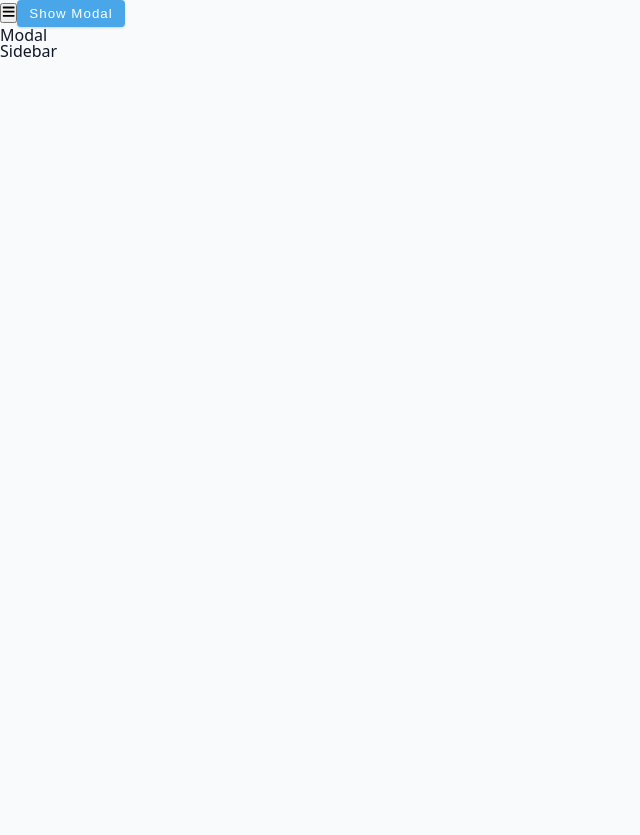
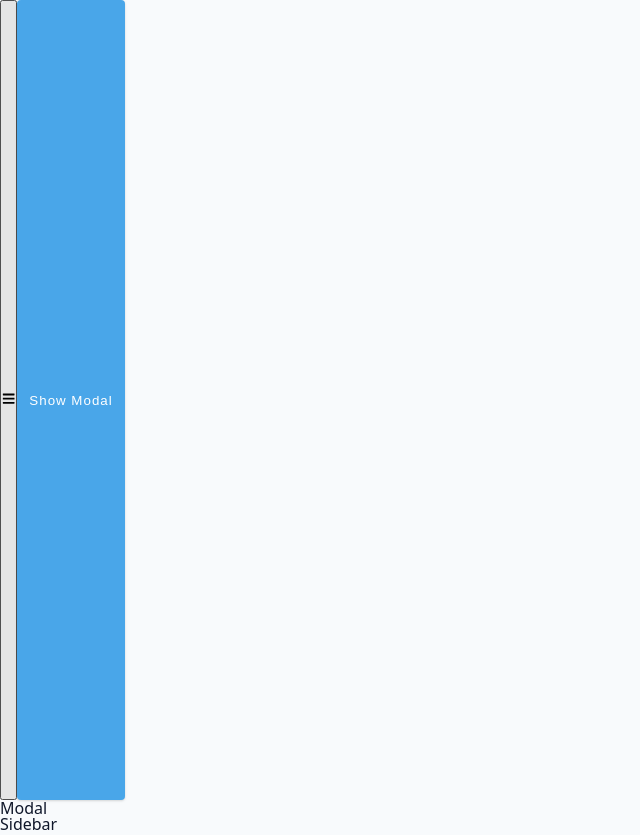
Before and after one commit to isnendyankp/sideBar, a React (Vite) app: page / in a window 1280 px wide. Shown: the whole page, without its empty margins (0-640 px from the left). Before the commit the page ends 800 px from the top, so only its background shows below. Built offline with nearby package versions, Linux system fonts and the light colour scheme.

Commit message:
styling main with add 100vh min height&flex display

```diff
--- a/src/index.css
+++ b/src/index.css
@@ -257,3 +257,9 @@ ul {
 Project CSS
 ===============
 */
+
+main {
+  min-height: 100vh;
+  display: flex;
+
+}
```
